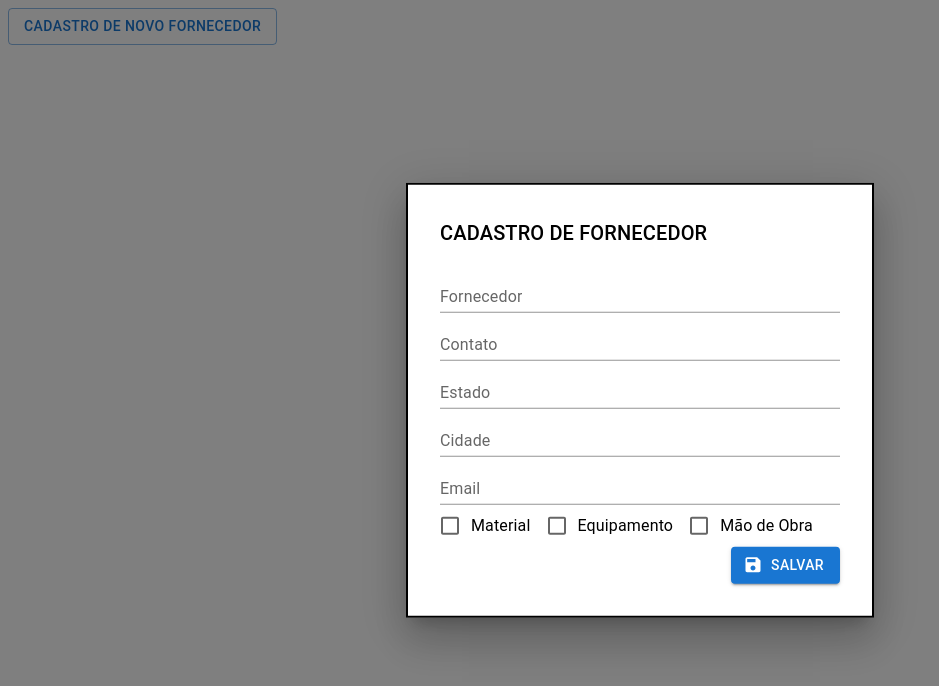
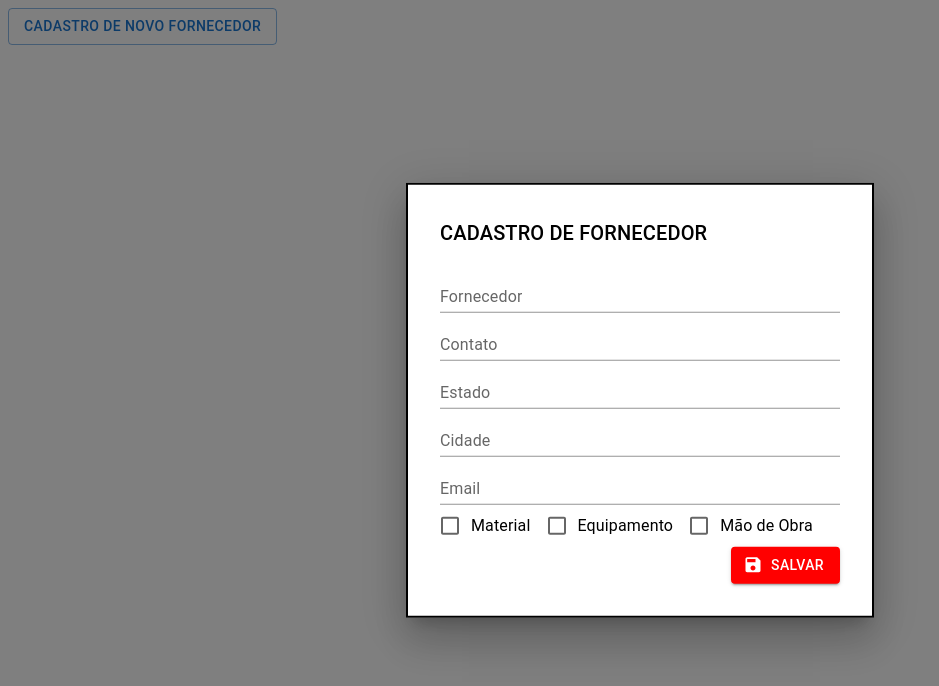
Before and after one commit to beholderorc/Sistema-Beholder, a React (Create React App) app: page / in a window 1280 px wide. Both pictures are taken after a click on the button "CADASTRO DE NOVO FORNECEDOR". Shown: the top 686 px of the page, without its empty margins (0-939 px from the left). Built offline with nearby package versions, Linux system fonts and the light colour scheme.

Commit message:
mudei cor do botao

```diff
--- a/src/App.js
+++ b/src/App.js
@@ -145,7 +145,12 @@ const App = () => {
           </Grid>
         </FormGroup>
         <Stack container alignItems="flex-end">
-          <Button type="submit" variant="contained" startIcon={<SaveIcon />}>
+          <Button
+            sx={{ background: 'red' }}
+            type="submit"
+            variant="contained"
+            startIcon={<SaveIcon />}
+          >
             Salvar
           </Button>
         </Stack>
```
